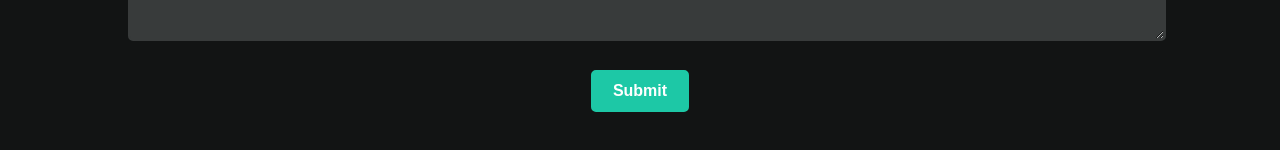
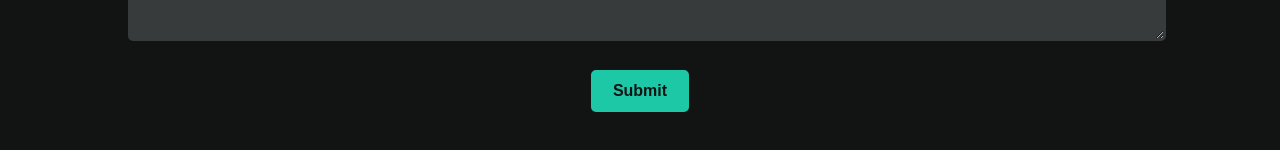
Before and after one commit to koushik523/My-Portfolio, a React (Vite) app: page /contact in a window 1280 px wide. Shown: the part 442-592 px from the top of the page. Built offline with nearby package versions, Linux system fonts and the light colour scheme.

Commit message:
Button color changed

```diff
--- a/src/css/contact.css
+++ b/src/css/contact.css
@@ -63,7 +63,7 @@
     font-size: 16px;
     font-weight: 600;
     background-color: #1dc8a6;
-    color: white;
+    color: rgb(18, 20, 20);
     border-radius: 5px;
     cursor: pointer;
     border: 2px solid #1dc8a6;
@@ -106,7 +106,7 @@
     font-size: 16px;
     font-weight: 600;
     background-color: #1dc8a6;
-    color: white;
+    color: rgb(18, 20, 20);
     border: none;
     border-radius: 5px;
     cursor: pointer;
```
